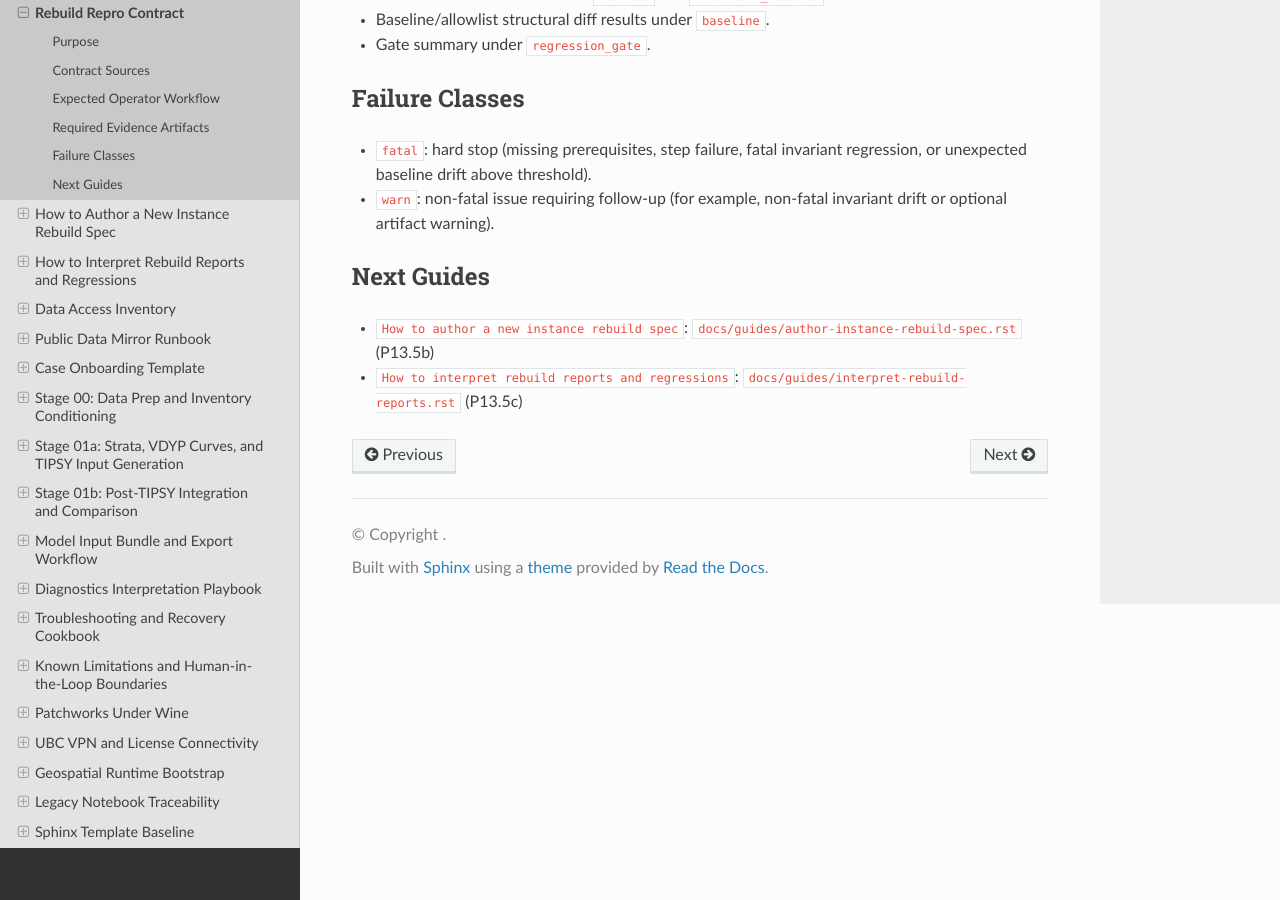
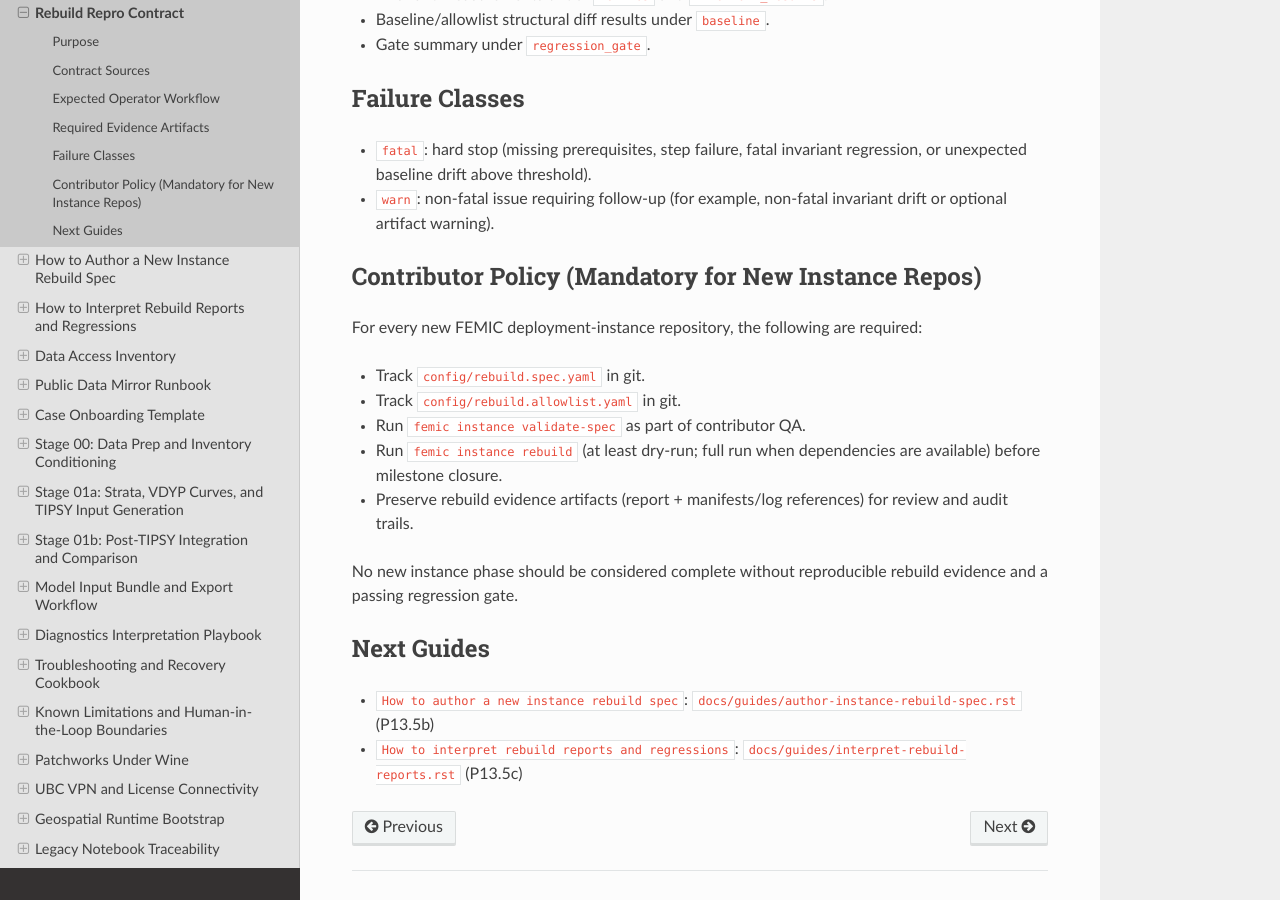
Before and after one commit to UBC-FRESH/wbi_ria_yield, a Sphinx documentation site: the page built from docs/guides/rebuild-repro-contract.rst, in a window 1280 px wide and 900 px high, scrolled down 1102 px. Built offline with Sphinx 7.4.7 and the Read the Docs theme 3.1.0, drawn with Linux system fonts in a browser that asks for light colours.

Commit message:
docs: require rebuild policy for new instance repos

```diff
--- a/docs/guides/rebuild-repro-contract.rst
+++ b/docs/guides/rebuild-repro-contract.rst
@@ -66,6 +66,22 @@ Failure Classes
 - ``warn``: non-fatal issue requiring follow-up (for example, non-fatal
   invariant drift or optional artifact warning).
 
+Contributor Policy (Mandatory for New Instance Repos)
+-----------------------------------------------------
+
+For every new FEMIC deployment-instance repository, the following are required:
+
+- Track ``config/rebuild.spec.yaml`` in git.
+- Track ``config/rebuild.allowlist.yaml`` in git.
+- Run ``femic instance validate-spec`` as part of contributor QA.
+- Run ``femic instance rebuild`` (at least dry-run; full run when dependencies
+  are available) before milestone closure.
+- Preserve rebuild evidence artifacts (report + manifests/log references) for
+  review and audit trails.
+
+No new instance phase should be considered complete without reproducible
+rebuild evidence and a passing regression gate.
+
 Next Guides
 -----------
 
```
Also changed, not shown: CHANGE_LOG.md (+14 -0 lines), ROADMAP.md (+12 -1 lines), docs/guides/deployment-instances.rst (+14 -0 lines), 1 other file.
